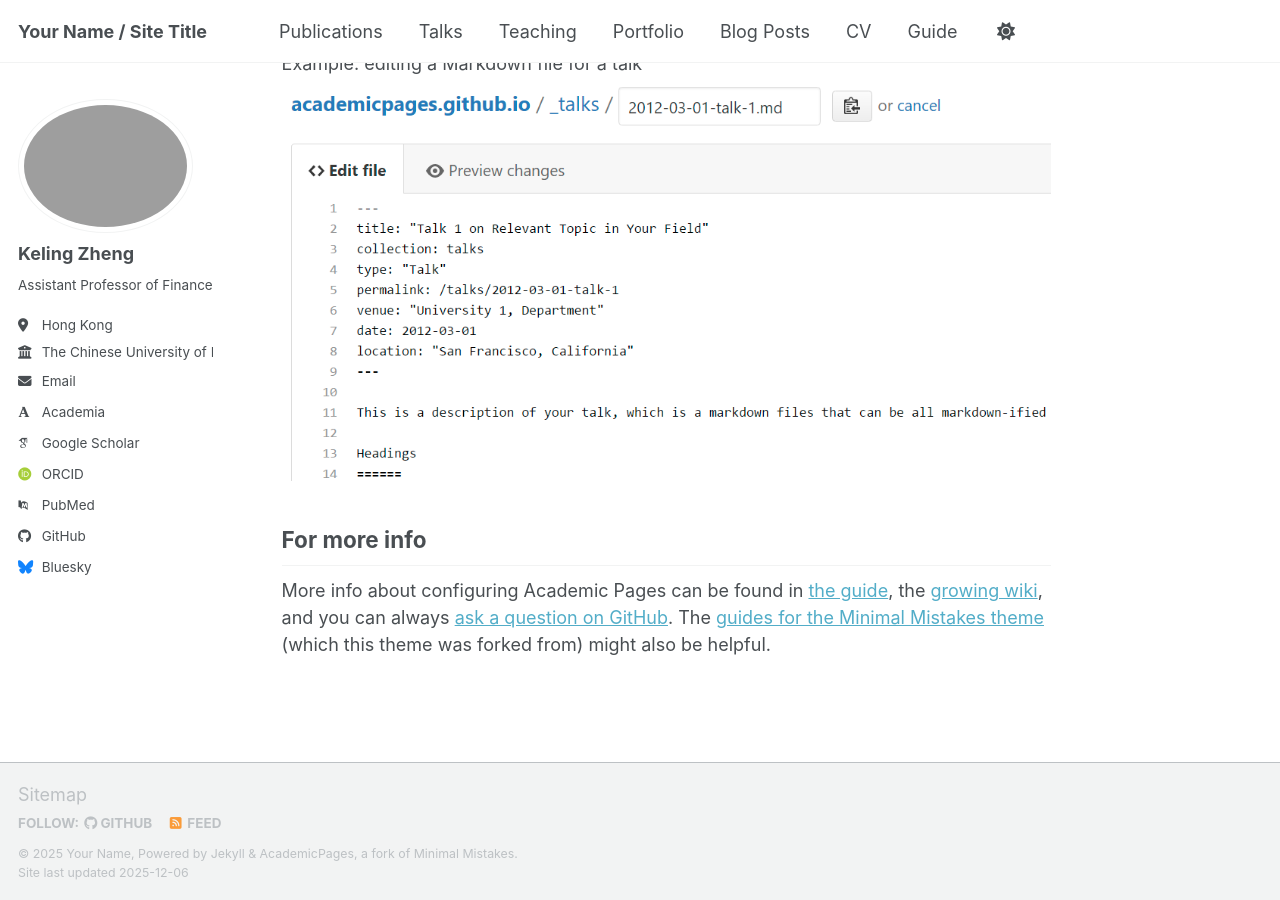
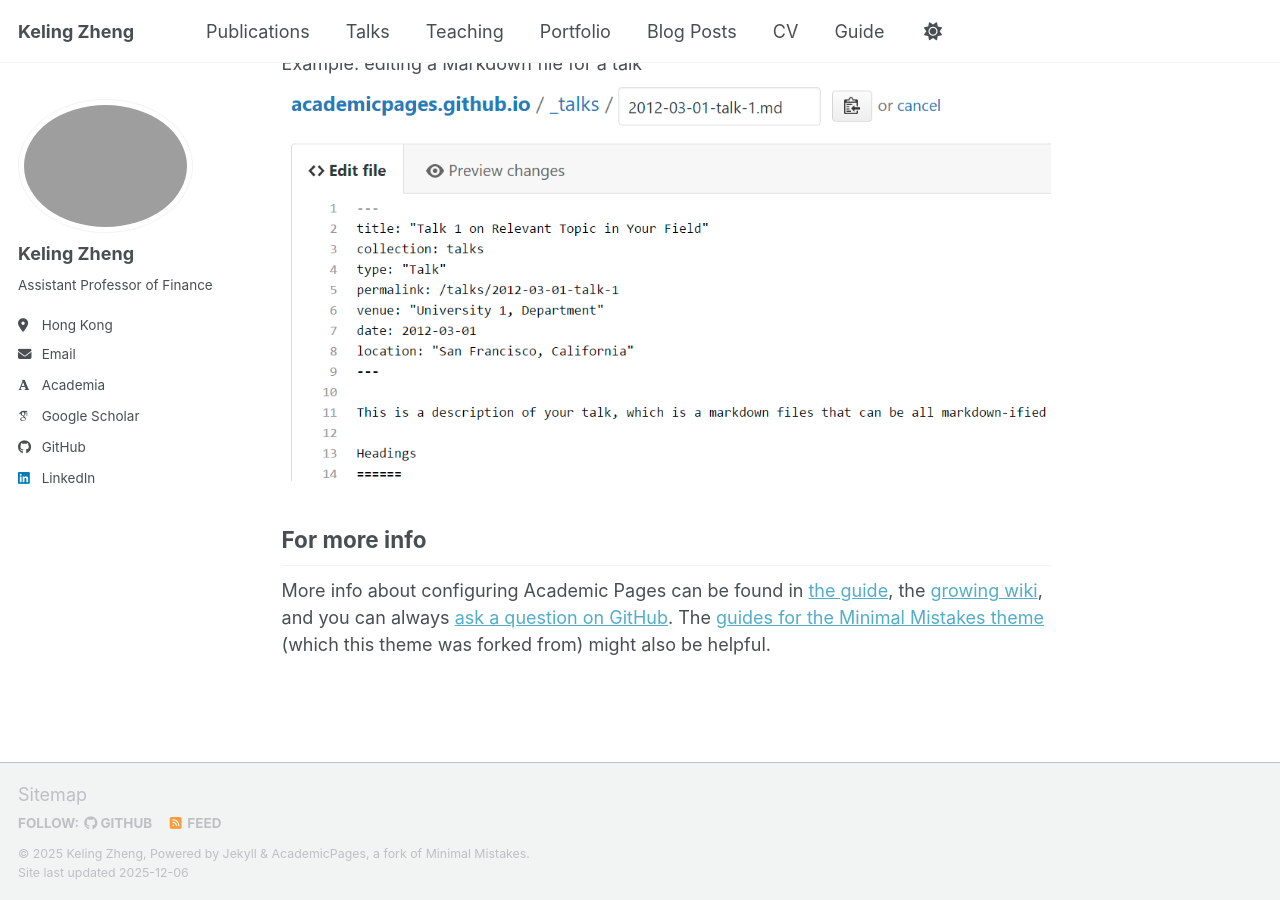
Before and after one commit to Keling-Zheng/Keling-Zheng.github.io, a Jekyll site: the page built from _pages/about.md, in a window 1280 px wide and 900 px high, scrolled down 2718 px. Built offline with Jekyll 4.4.1, drawn with Linux system fonts in a browser that asks for light colours; some web fonts are replaced; a script bundle is joined from its source files by our own code; library files that are not in the unit come from our copies.

Commit message:
Update _config.yml

```diff
--- a/_config.yml
+++ b/_config.yml
@@ -9,9 +9,9 @@
 # Basic Site Settings
 locale                   : "en-US"
 site_theme               : "default" # Currently available options are "default", "air"
-title                    : "Your Name / Site Title"
+title                    : "Keling Zheng"
 title_separator          : "-"
-name                     : &name "Your Name"
+name                     : &name "Keling Zheng"
 description              : &description "Your Name's academic portfolio"   # Update this with a general description of your site, this is the default if not overridden by a page
 url                      : https://academicpages.github.io # The base hostname & protocol for your site e.g. "https://[your GitHub username].github.io",
                                                            # or if you already have some other page hosted on Github then use "https://[your GitHub username].github.io/[Your Repo Name]"
@@ -28,7 +28,7 @@ author:
   pronouns         : # example: "she/her"
   bio              : "Assistant Professor of Finance"
   location         : "Hong Kong"
-  employer         : "The Chinese University of Hong Kong"
+  employer         :
   uri              :
   email            : "keling.zheng@cuhk.edu.hk"
 
@@ -38,10 +38,10 @@ author:
   googlescholar    : "https://scholar.google.com/citations?user=2_-RyjwAAAAJ&hl=en"
   inspire-hep      : # URL
   impactstory      : # URL
-  orcid            : "https://orcid.org/yourorcidurl"
+  orcid            : # URL
   semantic         : # URL
   ssrn             : # URL
-  pubmed           : "https://www.ncbi.nlm.nih.gov/pubmed/?term=john+snow"
+  pubmed           : # URL
   researchgate     : # URL
   scopus           : # URL
   zotero           : # URL
@@ -57,7 +57,7 @@ author:
 
   # Social media
   artstation       : # Username
-  bluesky          : "bsky.app" # Replace this with you Bluesky username
+  bluesky          : # Replace this with you Bluesky username
   facebook         : # Username
   flickr           : # Username
   foursquare       : # Username
@@ -66,7 +66,7 @@ author:
   keybase          : # Username
   instagram        : # Username
   lastfm           : # Username
-  linkedin         : # Username
+  linkedin         : "Keling Zheng"
   mastodon         : # URL
   medium           : # URL
   pinterest        : # Username
```
